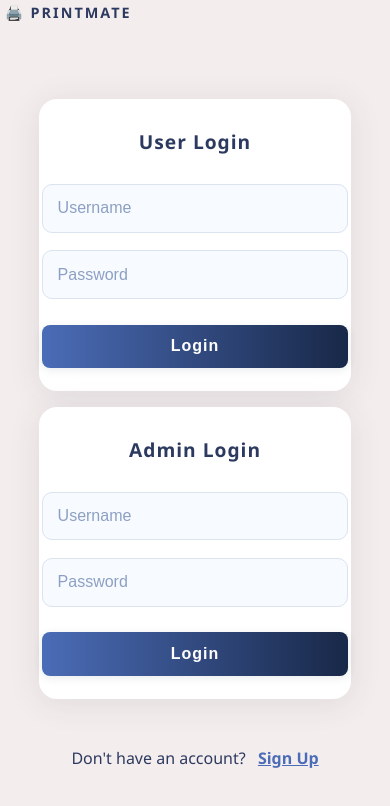
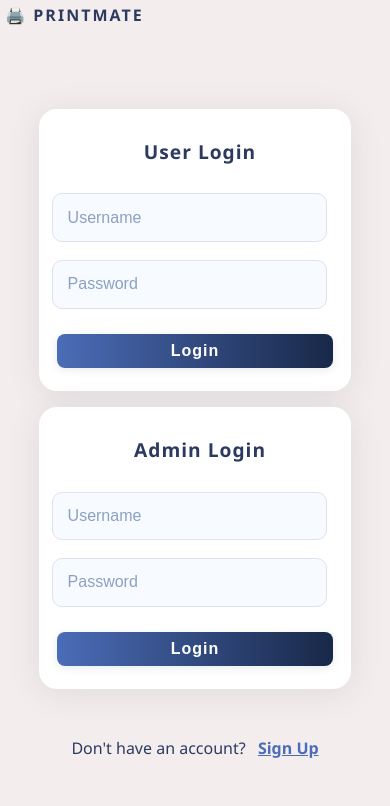
Before and after one commit to mohammedayaz24/PRINTMATE, a plain HTML site: page login.html in a window 390 px wide. Drawn offline with Linux system fonts and the light colour scheme.

Commit message:
login allignment

```diff
--- a/login.css
+++ b/login.css
@@ -204,12 +204,19 @@ body {
         width: 100vw;
     }
     .login-box, .signup-box {
-        min-width: 98vw;
-        max-width: 99vw;
+        min-width: 80vw;
+        max-width: 90vw;
         padding: 1.2em 0.5em 1em 0.5em;
     }
+    .login-box input, .signup-box input, .signup-box select {
+    width: 80%;
+    padding: 0.9em;
+    align-items: center;
+    justify-content: center;
+    margin-left: 10px;
+    }
     .brand-logo {
-        font-size: 1rem;
+        font-size: 1.2 rem;
         left: 4px;
         top: 4px;
         padding: 0.1em 0.3em;
@@ -220,9 +227,11 @@ body {
     .login-box button, .signup-box button {
         padding: 0.8em;
         font-size: 1em;
+        width: 95%;
     }
     .login-box h2, .signup-box h2 {
         font-size: 1.2em;
+        margin-left: 10px;
     }
 }
 
@@ -235,11 +244,22 @@ body {
         margin-right: 10px;
     }
     .brand-logo {
-        font-size: 0.9rem;
+        font-size: 1.2 rem;
         left: 2px;
         top: 2px;
         padding: 0.1em 0.2em;
     }
+    .login-box input, .signup-box input, .signup-box select {
+    width: 80%;
+    padding: 0.9em;
+    align-items: center;
+    justify-content: center;
+    margin-left: 10px;
+    }
+    .login-box button, .signup-box button {
+        padding: 0.5em;
+        width: 90%;
+    }
 }
 
 /*
```
